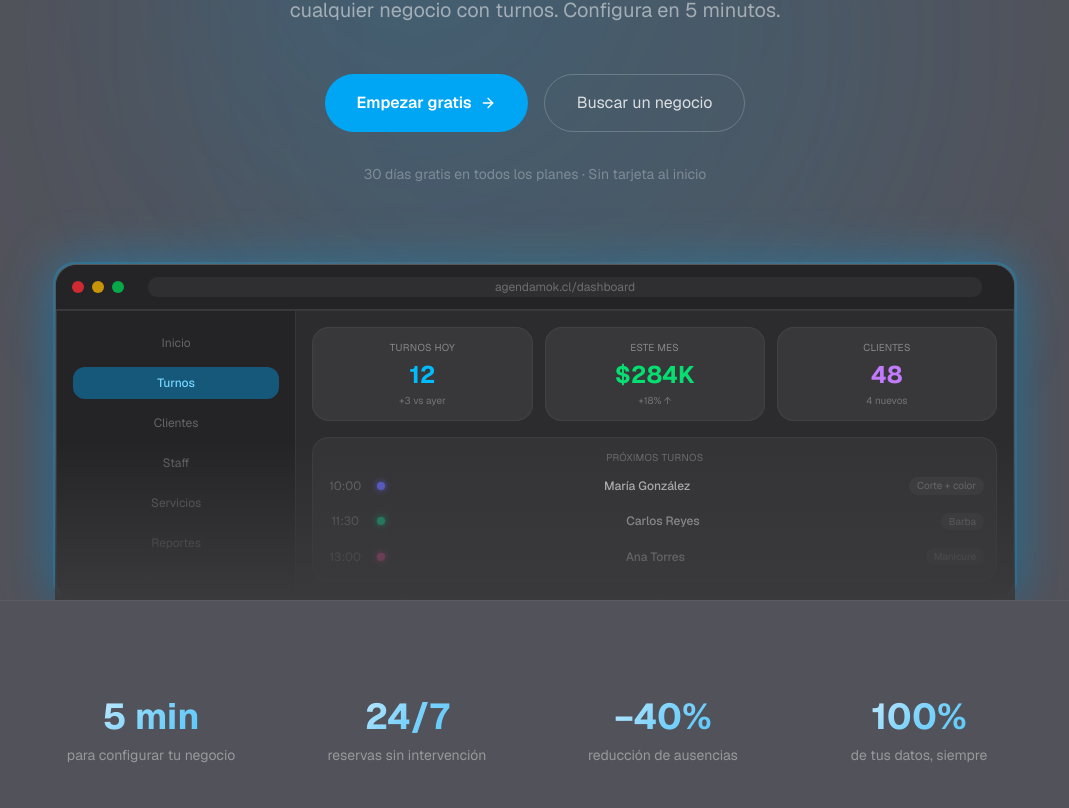
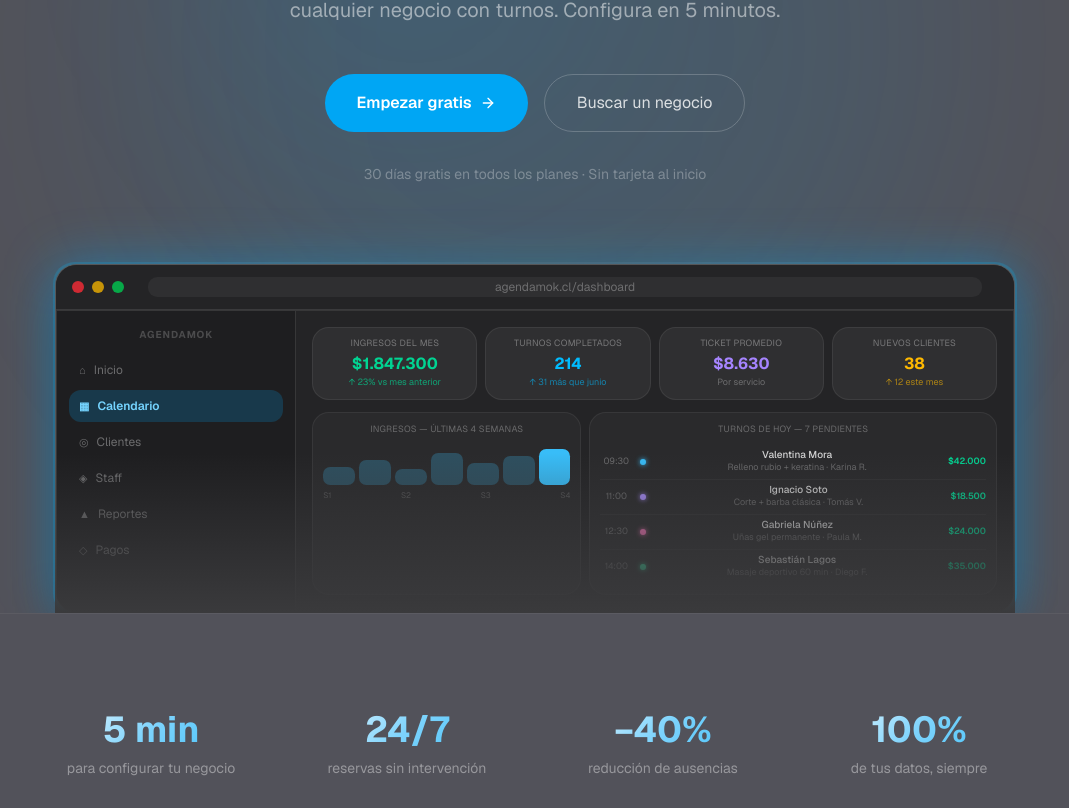
Before and after one commit to josetomas-chi/agendamok, a Next.js app: page / in a window 1280 px wide. Shown: the part 531-1339 px from the top of the page, without its empty margins (105-1174 px from the left). Built offline with nearby package versions, Linux system fonts and the light colour scheme.

Commit message:
feat: redesign dashboard mockup with richer Chilean data and bar chart

```diff
--- a/src/app/page.tsx
+++ b/src/app/page.tsx
@@ -287,39 +287,77 @@ export default function LandingPage() {
                   <div className="flex-1 mx-4 h-5 rounded-md bg-white/5 text-xs text-white/30 flex items-center justify-center">agendamok.cl/dashboard</div>
                 </div>
                 <div className="grid grid-cols-4 gap-px bg-white/5 p-px">
-                  <div className="bg-[#242426] col-span-1 p-4 space-y-2">
-                    {["Inicio","Turnos","Clientes","Staff","Servicios","Reportes"].map(item => (
-                      <div key={item} className={`text-xs px-3 py-2 rounded-lg ${item === "Turnos" ? "bg-sky-500/40 text-sky-300 font-medium" : "text-white/30 hover:text-white/50"}`}>{item}</div>
+                  {/* Sidebar */}
+                  <div className="bg-[#1e1e20] col-span-1 p-3 flex flex-col gap-1">
+                    <div className="text-[10px] font-bold text-white/20 px-2 pt-1 pb-2 tracking-widest uppercase">AgendaMok</div>
+                    {[
+                      { label: "Inicio", icon: "⌂" },
+                      { label: "Calendario", icon: "▦", active: true },
+                      { label: "Clientes", icon: "◎" },
+                      { label: "Staff", icon: "◈" },
+                      { label: "Reportes", icon: "▲" },
+                      { label: "Pagos", icon: "◇" },
+                    ].map(item => (
+                      <div key={item.label} className={`text-xs px-2.5 py-2 rounded-lg flex items-center gap-2 ${item.active ? "bg-sky-500/20 text-sky-300 font-semibold" : "text-white/35"}`}>
+                        <span className="text-[11px]">{item.icon}</span>{item.label}
+                      </div>
                     ))}
                   </div>
-                  <div className="bg-[#2c2c2e] col-span-3 p-4">
-                    <div className="grid grid-cols-3 gap-3 mb-4">
+
+                  {/* Main content */}
+                  <div className="bg-[#242426] col-span-3 p-4 space-y-3">
+
+                    {/* KPI row */}
+                    <div className="grid grid-cols-4 gap-2">
                       {[
-                        { label: "Turnos hoy", val: "12", sub: "+3 vs ayer", color: "text-sky-400" },
-                        { label: "Este mes", val: "$284K", sub: "+18% ↑", color: "text-green-400" },
-                        { label: "Clientes", val: "48", sub: "4 nuevos", color: "text-purple-400" },
-                      ].map(({ label, val, sub, color }) => (
-                        <div key={label} className="bg-white/[0.06] rounded-xl p-3 border border-white/5">
-                          <div className="text-[10px] text-white/40 mb-1 uppercase tracking-wide">{label}</div>
-                          <div className={`text-2xl font-bold ${color} mb-0.5`}>{val}</div>
-                          <div className="text-[10px] text-white/30">{sub}</div>
+                        { label: "Ingresos del mes", val: "$1.847.300", sub: "↑ 23% vs mes anterior", color: "text-emerald-400", subColor: "text-emerald-400/70" },
+                        { label: "Turnos completados", val: "214", sub: "↑ 31 más que junio", color: "text-sky-400", subColor: "text-sky-400/60" },
+                        { label: "Ticket promedio", val: "$8.630", sub: "Por servicio", color: "text-violet-400", subColor: "text-white/30" },
+                        { label: "Nuevos clientes", val: "38", sub: "↑ 12 este mes", color: "text-amber-400", subColor: "text-amber-400/60" },
+                      ].map(({ label, val, sub, color, subColor }) => (
+                        <div key={label} className="bg-white/[0.05] rounded-xl p-2.5 border border-white/[0.07]">
+                          <div className="text-[9px] text-white/35 mb-1 uppercase tracking-wide leading-tight">{label}</div>
+                          <div className={`text-base font-bold ${color} leading-tight`}>{val}</div>
+                          <div className={`text-[9px] mt-0.5 ${subColor}`}>{sub}</div>
                         </div>
                       ))}
                     </div>
-                    <div className="bg-white/[0.04] rounded-xl p-3 space-y-2.5 border border-white/5">
-                      <div className="text-[10px] text-white/30 uppercase tracking-wide mb-2">Próximos turnos</div>
-                      {[
-                        ["10:00","María González","Corte + color","#6366f1"],
-                        ["11:30","Carlos Reyes","Barba","#10b981"],
-                        ["13:00","Ana Torres","Manicure","#ec4899"],
-                      ].map(([time, name, service, color]) => (
-                        <div key={name} className="flex items-center gap-3 text-xs py-1">
-                          <span className="text-white/30 w-10 font-mono">{time}</span>
-                          <div className="w-2 h-2 rounded-full flex-shrink-0 shadow-sm" style={{background: color, boxShadow: `0 0 6px ${color}`}} />
-                          <span className="text-white/80 flex-1 font-medium">{name}</span>
-                          <span className="text-white/30 text-[10px] px-2 py-0.5 rounded-full bg-white/5">{service}</span>
+
+                    {/* Mini chart + appointments */}
+                    <div className="grid grid-cols-5 gap-2">
+                      {/* Bar chart */}
+                      <div className="col-span-2 bg-white/[0.03] rounded-xl p-2.5 border border-white/[0.06]">
+                        <div className="text-[9px] text-white/30 uppercase tracking-wide mb-2">Ingresos — últimas 4 semanas</div>
+                        <div className="flex items-end gap-1 h-10">
+                          {[45, 62, 38, 80, 55, 71, 90].map((h, i) => (
+                            <div key={i} className="flex-1 rounded-sm" style={{ height: `${h}%`, background: i === 6 ? "rgb(56 189 248)" : "rgba(56,189,248,0.25)" }} />
+                          ))}
                         </div>
-                      ))}
+                        <div className="flex justify-between text-[8px] text-white/20 mt-1">
+                          <span>S1</span><span>S2</span><span>S3</span><span>S4</span>
+                        </div>
+                      </div>
+
+                      {/* Upcoming appointments */}
+                      <div className="col-span-3 bg-white/[0.03] rounded-xl p-2.5 border border-white/[0.06]">
+                        <div className="text-[9px] text-white/30 uppercase tracking-wide mb-2">Turnos de hoy — 7 pendientes</div>
+                        {[
+                          { time: "09:30", name: "Valentina Mora", service: "Relleno rubio + keratina", staff: "Karina R.", color: "#38bdf8", amount: "$42.000" },
+                          { time: "11:00", name: "Ignacio Soto", service: "Corte + barba clásica", staff: "Tomás V.", color: "#a78bfa", amount: "$18.500" },
+                          { time: "12:30", name: "Gabriela Núñez", service: "Uñas gel permanente", staff: "Paula M.", color: "#f472b6", amount: "$24.000" },
+                          { time: "14:00", name: "Sebastián Lagos", service: "Masaje deportivo 60 min", staff: "Diego F.", color: "#34d399", amount: "$35.000" },
+                        ].map(({ time, name, service, staff, color, amount }) => (
+                          <div key={name} className="flex items-center gap-2 py-1 border-b border-white/[0.04] last:border-0">
+                            <span className="text-[9px] text-white/30 w-8 font-mono flex-shrink-0">{time}</span>
+                            <div className="w-1.5 h-1.5 rounded-full flex-shrink-0" style={{ background: color, boxShadow: `0 0 5px ${color}` }} />
+                            <div className="flex-1 min-w-0">
+                              <div className="text-[10px] text-white/80 font-medium leading-tight truncate">{name}</div>
+                              <div className="text-[9px] text-white/30 truncate">{service} · {staff}</div>
+                            </div>
+                            <span className="text-[9px] font-semibold text-emerald-400 flex-shrink-0">{amount}</span>
+                          </div>
+                        ))}
+                      </div>
                     </div>
                   </div>
                 </div>
```
